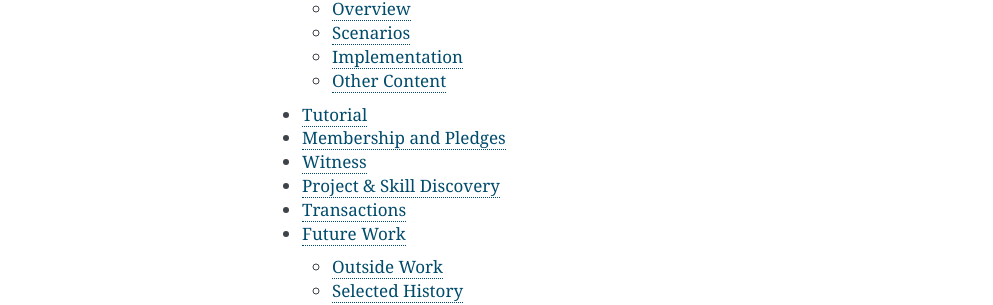
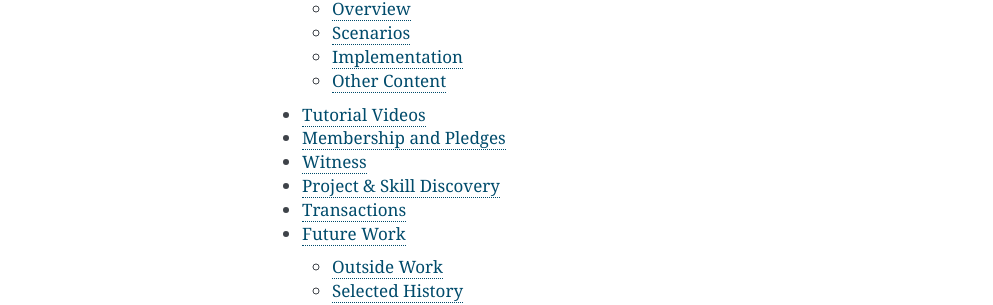
Before and after one commit to trentlarson/endorser-docs, a Sphinx documentation site: the page built from source/index.rst, in a window 1280 px wide. Shown: the part 260-565 px from the top of the page, without its empty margins (148-1141 px from the left). Built offline with Sphinx 7.4.7, drawn with Linux system fonts in a browser that asks for light colours.

Commit message:
small verbiage tweaks

```diff
--- a/source/future.rst
+++ b/source/future.rst
@@ -85,4 +85,4 @@
 Selected History
 ----------------
 
-- Always appreciate how far we've come. :-) For example, this used to be `based on uPort <https://github.com/trentlarson/uport-demo/blob/5c3d7fcb751ad34ed10ebb7adab650b2cfebb7d1/src/components/Welcome.js#L96>`_. The `first shared transaction was on Jan 2019 <https://endorser.ch/reportClaim?claimId=01D25AVGQG1N8E9JNGK7C7DZRD>`_ (before the Verified Credentials Working Draft was submitted).
+- Always appreciate how far we've come. :-) For example, this used to be `based on uPort <https://github.com/trentlarson/uport-demo/blob/5c3d7fcb751ad34ed10ebb7adab650b2cfebb7d1/src/components/Welcome.js#L96>`_. The `first shared transaction was on Jan 2019 <https://endorser.ch/reportClaim?claimId=01D25AVGQG1N8E9JNGK7C7DZRD>`_ (before the Verifiable Credentials Working Draft was submitted).
--- a/source/tutorial.rst
+++ b/source/tutorial.rst
@@ -1,6 +1,6 @@
 
-Tutorial
-========
+Tutorial Videos
+===============
 
 
 # Create & Search Claims & Credentials
```
